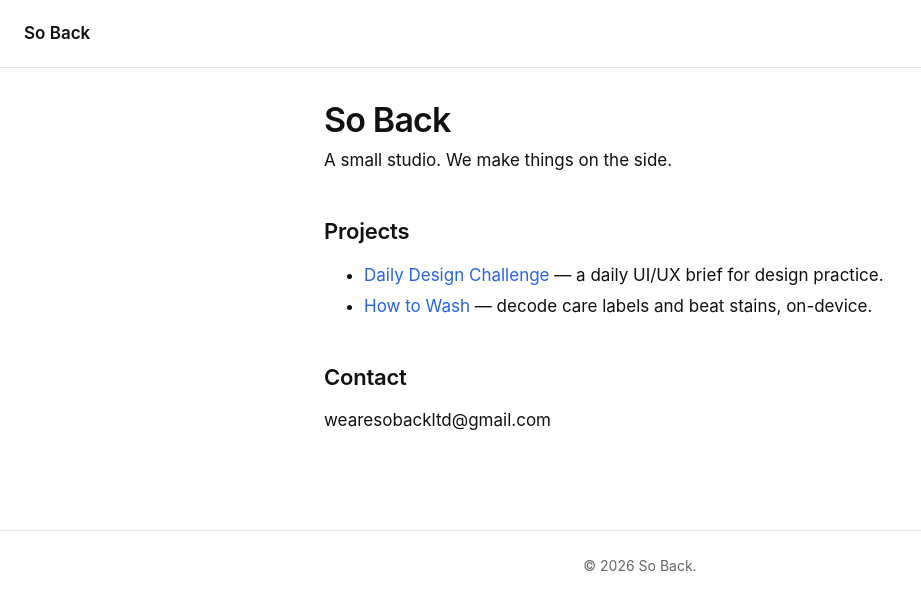
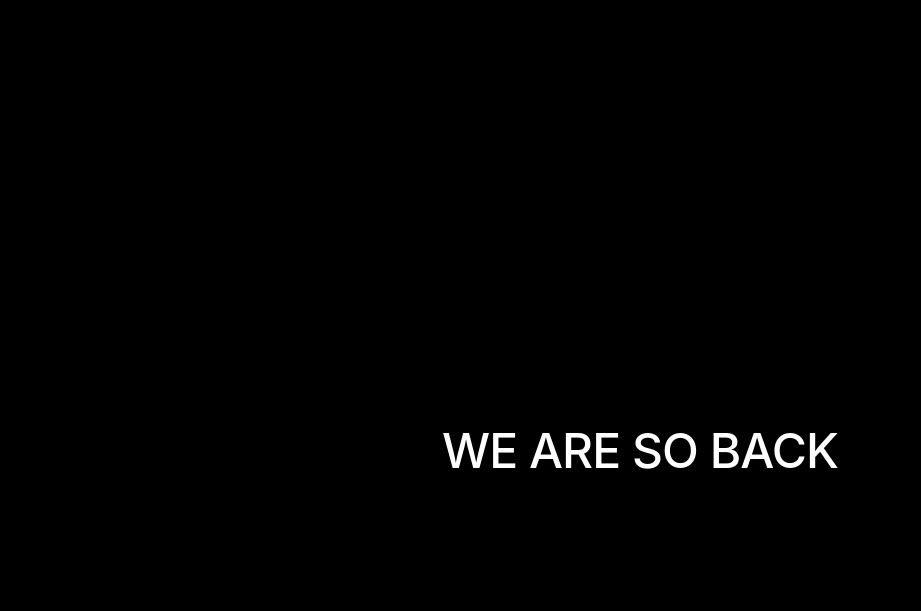
Before and after one commit to josegoncalvespt/wearesoback.com, a Jekyll site: the page built from index.md, in a window 1280 px wide. Shown: the top 611 px of the page, without its empty margins (0-921 px from the left). Built offline with Jekyll 4.4.1, drawn with Linux system fonts in a browser that asks for light colours.

Commit message:
Make homepage a black landing screen
Replace the default-layout homepage with a dedicated landing layout:
full-black background, "WE ARE SO BACK" centered in SF Pro medium.

Co-Authored-By: Claude Opus 4.8 (1M context) <noreply@anthropic.com>

```diff
--- /dev/null
+++ b/_layouts/landing.html
@@ -0,0 +1,34 @@
+<!doctype html>
+<html lang="en">
+<head>
+  <meta charset="utf-8">
+  <meta name="viewport" content="width=device-width, initial-scale=1">
+  <title>{{ site.title }}</title>
+  {% if page.description %}<meta name="description" content="{{ page.description }}">{% endif %}
+  <style>
+    html, body {
+      margin: 0;
+      height: 100%;
+    }
+    body {
+      background: #000000;
+      color: #ffffff;
+      display: flex;
+      align-items: center;
+      justify-content: center;
+      font-family: -apple-system, BlinkMacSystemFont, "SF Pro Display", "SF Pro Text", system-ui, sans-serif;
+      font-weight: 500;
+      -webkit-font-smoothing: antialiased;
+    }
+    .landing-title {
+      font-size: clamp(22px, 4.5vw, 48px);
+      letter-spacing: -0.02em;
+      text-align: center;
+      padding: 0 24px;
+    }
+  </style>
+</head>
+<body>
+  <div class="landing-title">WE ARE SO BACK</div>
+</body>
+</html>
--- a/index.md
+++ b/index.md
@@ -1,15 +1,5 @@
 ---
+layout: landing
 title: So Back
-description: Projects, policies, and bits and pieces from So Back.
+description: We are so back.
 ---
-
-A small studio. We make things on the side.
-
-## Projects
-
-- [Daily Design Challenge](/daily-design-challenge/) — a daily UI/UX brief for design practice.
-- [How to Wash](/how-to-wash/) — decode care labels and beat stains, on-device.
-
-## Contact
-
-wearesobackltd@gmail.com
```
